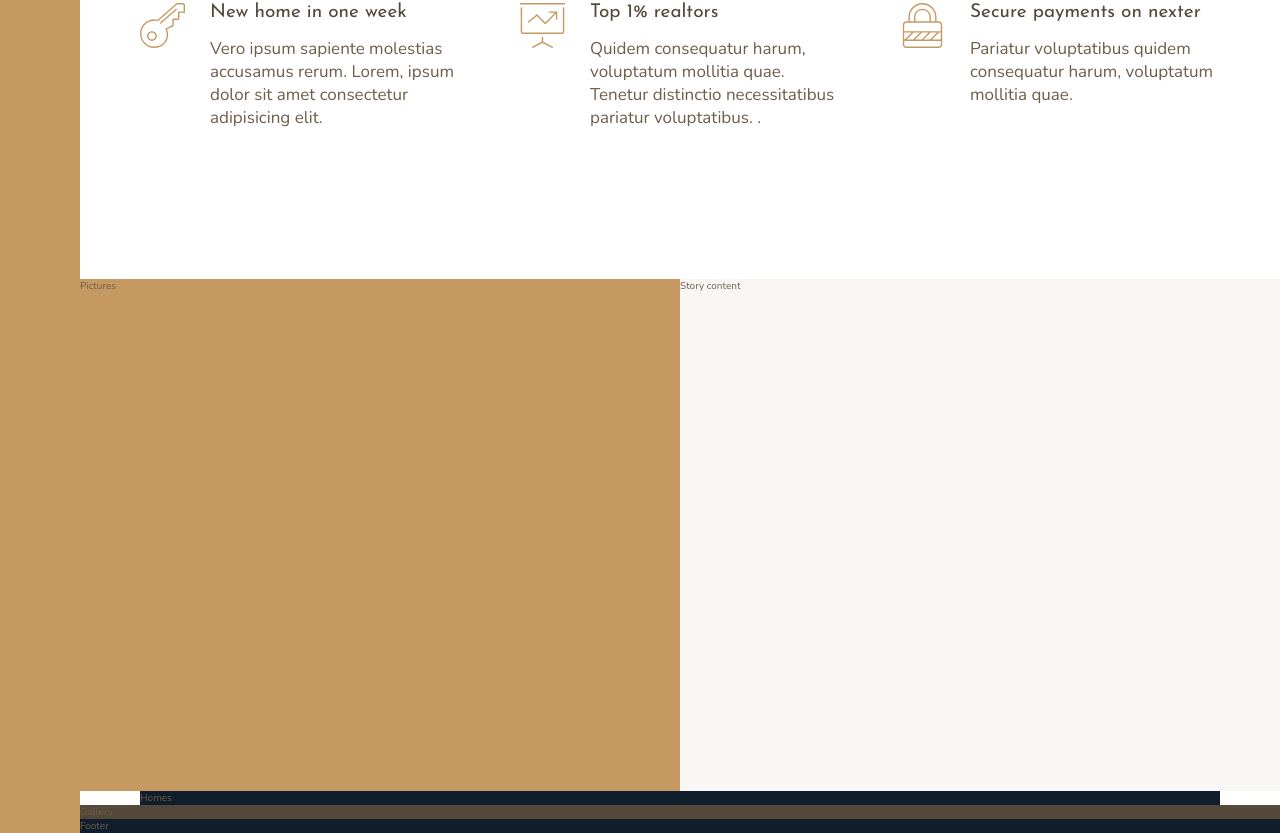
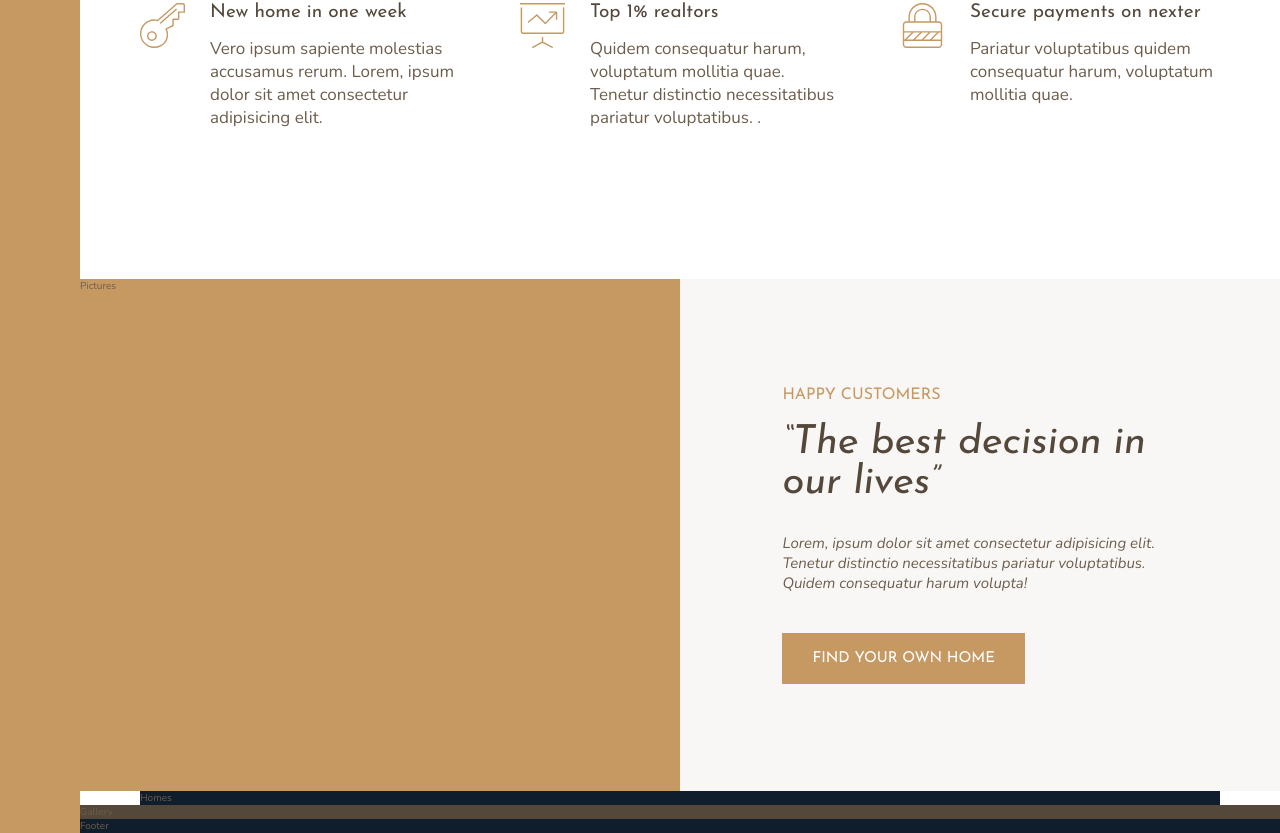
Before and after one commit to sholua/nexter, a website: page index.html in a window 1280 px wide. Shown: the part 973-1806 px from the top of the page. Drawn offline with nearby package versions, Linux system fonts and the light colour scheme.

Commit message:
Story content section

```diff
--- a/index.html
+++ b/index.html
@@ -74,7 +74,11 @@
             Pictures
         </div>
         <div class="story__content">
-            Story content
+            <h3 class="heading-3 mb-sm">Happy customers</h3>
+            <h2 class="heading-2 heading-2--dark mb-md">&ldquo;The best decision in our lives&rdquo;</h2>
+            <p class="story__text">Lorem, ipsum dolor sit amet consectetur adipisicing elit. Tenetur distinctio necessitatibus pariatur voluptatibus.
+            Quidem consequatur harum volupta!</p>
+            <button class="btn">Find your own home</button>
         </div>
 
         <section class="homes">
--- a/sass/_story.scss
+++ b/sass/_story.scss
@@ -7,5 +7,21 @@
   &__content {
     background-color: $color-grey-light-1;
     grid-column: col-start 5 / full-end;
+
+    padding: 6rem 8vw;
+
+    /* display: flex;  // better way
+    flex-direction: column;
+    justify-content: center;
+    align-items: flex-start; */
+    display: grid;
+    align-content: center;
+    justify-items: start;
+  }
+
+  &__text {
+    font-size: 1.5rem;
+    font-style: italic;
+    margin-bottom: 4rem;
   }
 }
--- a/sass/_typography.scss
+++ b/sass/_typography.scss
@@ -3,26 +3,53 @@
   font-weight: 400;
 }
 
-.heading-4 {
+.heading-1 {
   @extend %heading;
 }
 
-.heading-4 {
+.heading-2 {
   @extend %heading;
+  font-size: 4rem;
+  font-style: italic;
+  line-height: 1;
+
+  &--light { color: $color-grey-light-1; }
+  &--dark { color: $color-grey-dark-1; }
 }
 
-.heading-4 {
+.heading-3 {
   @extend %heading;
+  font-size: 1.6rem;
+  color: $color-primary;
+  text-transform: uppercase;
 }
 
 .heading-4 {
   @extend %heading;
   font-size: 1.9rem;
 
-  &--light {
-    color: $color-grey-light-1;
-  }
-  &--dark {
-    color: $color-grey-dark-1;
+  &--light { color: $color-grey-light-1; }
+  &--dark { color: $color-grey-dark-1; }
+}
+
+.btn {
+  background-color: $color-primary;
+  color: #fff;
+  border: none;
+  border-radius: 0;
+  font-family: $font-display;
+  font-size: 1.5rem;
+  text-transform: uppercase;
+  padding: 1.8rem 3rem;
+  cursor: pointer;
+  transition: all .2s;
+
+  &:hover {
+    background-color: $color-primary-dark;
   }
 }
+
+.mb-sm { margin-bottom: 2rem; }
+.mb-md { margin-bottom: 3rem; }
+.mb-lg { margin-bottom: 4rem; }
+.mb-hg { margin-bottom: 8rem; }
```
Also changed, not shown: css/style.css.
